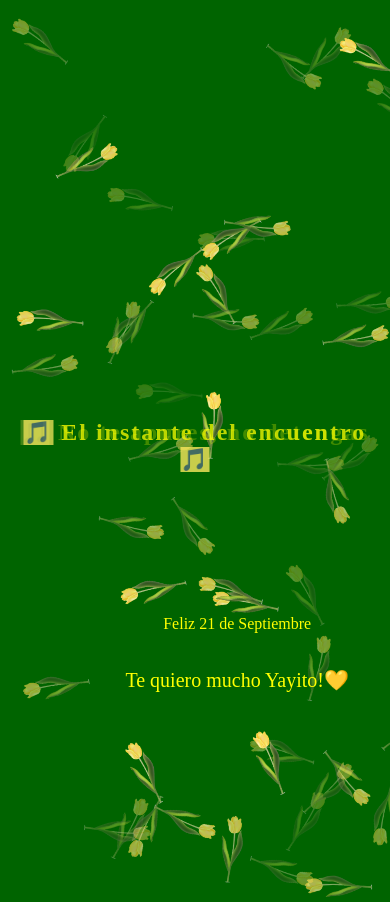
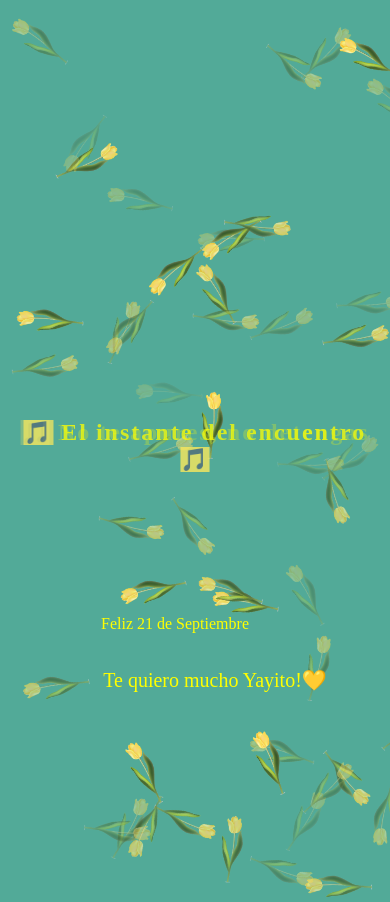
Before and after one commit to VicenteAGT/Flores-21-Septiembre, a plain HTML site: page index.html in a window 390 px wide. Shown: the top 902 px of the page. Drawn offline with Linux system fonts and the light colour scheme; a web font is replaced by a local one.

Commit message:
Add files via upload
Update

```diff
--- a/styles.css
+++ b/styles.css
@@ -1,7 +1,7 @@
 body {
     margin: 0;
     padding: 0;
-    background-color: darkgreen;
+    background-color: rgb(82, 170, 152);
     display: flex;
     justify-content: center;
     align-items: center;
@@ -23,7 +23,7 @@ body {
     text-align: center; /* Texto centrado */
     position: absolute; /* Posicionamiento absoluto */
     bottom: 18vh; /* Posición desde la parte superior (10% del alto de la pantalla) */
-    right: -5vh;
+    right: -1vh;
     font-family: 'Arial Rounded MT Bold', 'Helvetica Rounded', Arial, sans-serif;
     width: 100%; /* Ocupar todo el ancho */
     z-index: 10; /* Asegurar que esté por encima de otros elementos */
@@ -65,18 +65,37 @@ body {
     #lyrics-container {
         font-size: 28px; /* Tamaño más grande para móviles */
     }
+
 }
 
 @media (max-width: 480px) {
     #lyrics-container {
         font-size: 24px; /* Tamaño aún más grande para pantallas muy pequeñas */
+
     }
 
     .lyric {
         white-space: normal; /* Permitir saltos de línea en pantallas pequeñas */
         padding: 0 10px; /* Añadir un poco de padding para evitar que el texto toque los bordes */
     }
+    #felicidades{
+    font-size: 16px; /* Tamaño del texto */
+    color: rgb(243, 255, 70); /* Color blanco */
+    text-align: center; /* Texto centrado */
+    position: absolute; /* Posicionamiento absoluto */
+    bottom: 25vh; /* Posición desde la parte superior (10% del alto de la pantalla) */
+    right: 4vh;
+    }
+    #header {
+    font-size: 16px; /* Tamaño del texto */
+    color: rgb(243, 255, 70); /* Color blanco */
+    text-align: center; /* Texto centrado */
+    position: absolute; /* Posicionamiento absoluto */
+    bottom: 18vh; /* Posición desde la parte superior (10% del alto de la pantalla) */
+    left: 20px;
+    }
 }
+
 span{
     background-color:  rgb(249, 231, 93) !important;
     font-size: 22px;
@@ -90,7 +109,7 @@ span{
     text-align: center; /* Texto centrado */
     position: absolute; /* Posicionamiento absoluto */
     bottom: 25vh; /* Posición desde la parte superior (10% del alto de la pantalla) */
-    right: -5vh;
+    right: 20px;
     font-family: 'Arial Rounded MT Bold', 'Helvetica Rounded', Arial, sans-serif;
     width: 100%; /* Ocupar todo el ancho */
     z-index: 10; /* Asegurar que esté por encima de otros elementos */
```
